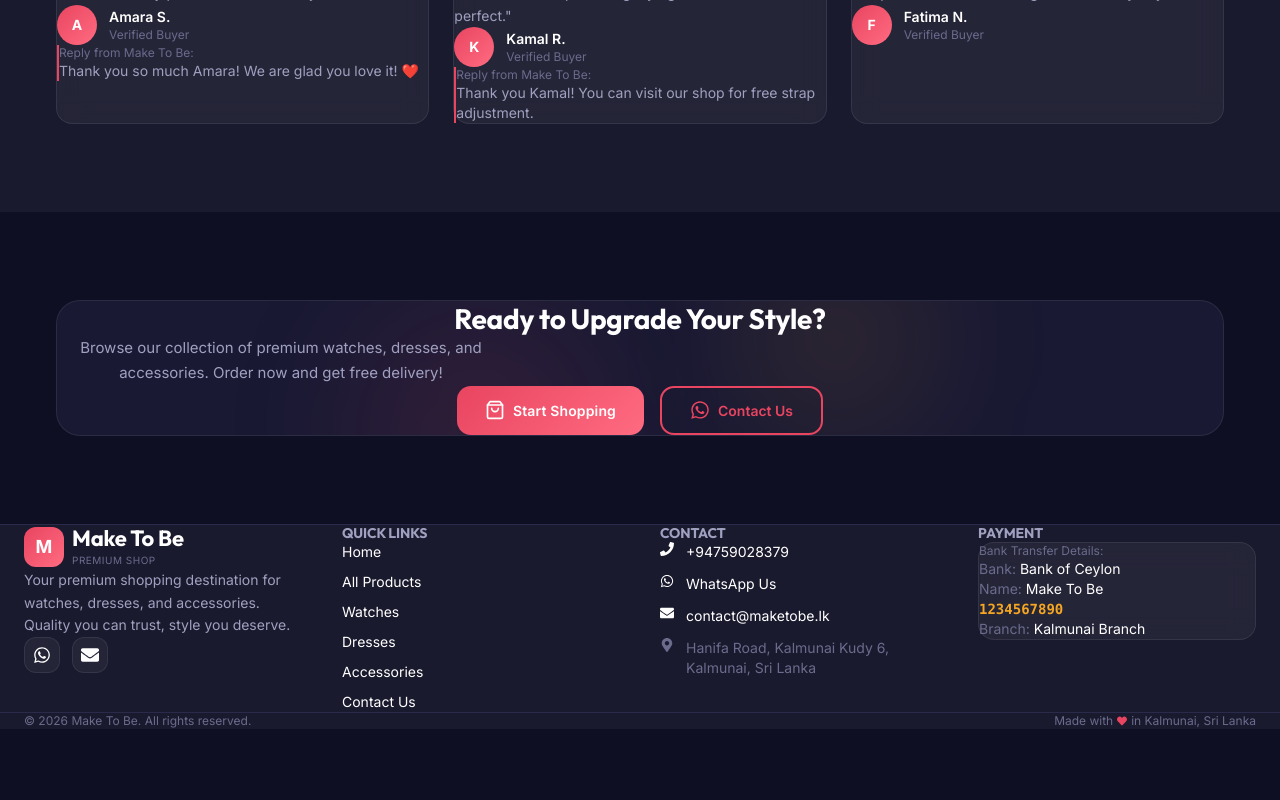
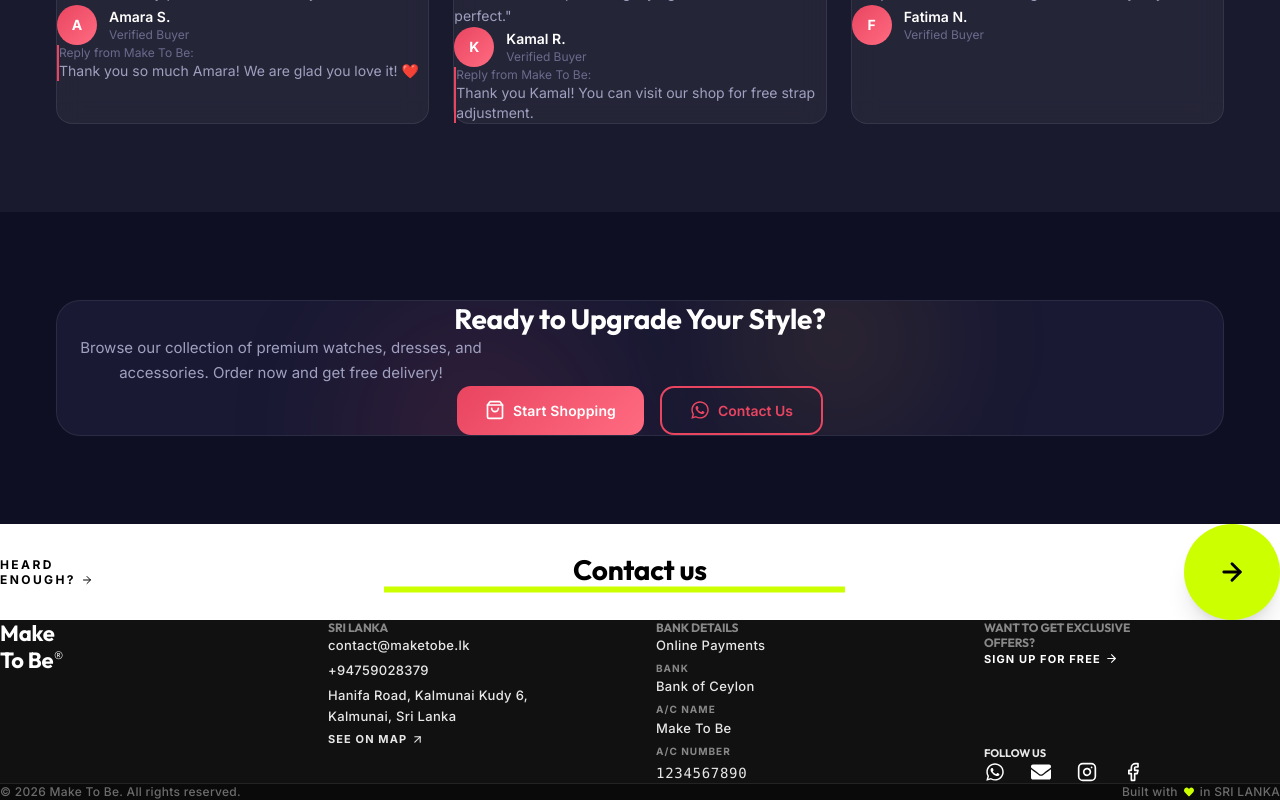
Before and after one commit to mohamedsamthi/make-to-be, a React (Vite) app: page / in a window 1280 px wide. Shown: the part 2531-3331 px from the top of the page. Before the commit the page ends 3260 px from the top, so only its background shows below. Built offline with nearby package versions, Linux system fonts and the light colour scheme; no server answers; the database is empty.

Commit message:
Redesigned footer component to match requested premium aesthetic layout

```diff
--- a/src/components/layout/Footer.jsx
+++ b/src/components/layout/Footer.jsx
@@ -1,117 +1,119 @@
 import { Link } from 'react-router-dom'
-import { FaWhatsapp, FaEnvelope, FaMapMarkerAlt, FaPhone, FaHeart } from 'react-icons/fa'
-import { FiInstagram, FiFacebook, FiTwitter } from 'react-icons/fi'
+import { FaWhatsapp, FaEnvelope, FaHeart } from 'react-icons/fa'
+import { FiInstagram, FiFacebook, FiArrowRight, FiArrowUpRight } from 'react-icons/fi'
 import { shopInfo } from '../../data/demoData'
 
 export default function Footer() {
   const currentYear = new Date().getFullYear()
 
   return (
-    <footer className="bg-[var(--color-primary)] border-t border-[var(--color-border)]">
-      {/* Main Footer */}
-      <div className="container-custom section-padding pb-8">
-        <div className="grid grid-cols-1 md:grid-cols-2 lg:grid-cols-4 gap-10">
-          {/* Brand */}
+    <footer className="bg-[#111111] text-white overflow-hidden mt-10">
+      {/* Top Banner Section (White background) */}
+      <div className="bg-white text-black py-16 sm:py-24 relative overflow-hidden">
+        <div className="max-w-[1280px] mx-auto px-4 sm:px-6 flex flex-col md:flex-row items-center justify-between gap-8 relative z-10">
+
+          <div className="flex items-center gap-6">
+            <Link to="/contact" className="hidden md:flex text-xs font-bold uppercase tracking-[0.2em] text-black/60 hover:text-black flex-col items-start leading-tight transition-colors">
+              <span>Heard</span>
+              <span>Enough? <FiArrowRight className="inline ml-1 mb-0.5" /></span>
+            </Link>
+          </div>
+
+          <div className="text-center absolute left-1/2 top-1/2 -translate-x-1/2 -translate-y-1/2 w-full max-w-lg">
+            <h2 className="text-5xl sm:text-6xl lg:text-7xl font-medium tracking-tighter" style={{ fontFamily: 'var(--font-family-heading)' }}>
+              Contact us
+            </h2>
+            <div className="h-1 lg:h-1.5 w-[50%] xs:w-[70%] sm:w-[90%] bg-[#ccff00] mt-1 sm:mt-2 mx-auto" />
+          </div>
+
+          <Link to="/contact" className="w-20 h-20 sm:w-24 sm:h-24 rounded-full bg-[#ccff00] text-black hover:bg-black hover:text-[#ccff00] flex items-center justify-center transition-all duration-300 ml-auto z-10 hover:scale-105 shadow-xl shrink-0">
+            <FiArrowRight size={28} strokeWidth={2.5} />
+          </Link>
+
+        </div>
+      </div>
+
+      {/* Main Footer Section (Black background) */}
+      <div className="max-w-[1280px] mx-auto px-4 sm:px-6 py-16 sm:py-24">
+        <div className="grid grid-cols-1 md:grid-cols-2 lg:grid-cols-4 gap-12 lg:gap-8">
+
+          {/* Brand - Far Left */}
+          <div className="lg:pr-10">
+            <h3 className="text-4xl sm:text-5xl font-medium leading-[1.1] font-[var(--font-family-heading)] tracking-tight mb-2">
+              Make<br />To Be<span className="text-[18px] font-normal align-top ml-1">®</span>
+            </h3>
+            {/* Using a subtle opacity for the text just like the agency brand reference */}
+          </div>
+
+          {/* Location details */}
           <div>
-            <Link to="/" className="flex items-center gap-2 mb-4">
-              <div className="w-10 h-10 rounded-xl gradient-accent flex items-center justify-center font-bold text-lg">
-                M
-              </div>
-              <div>
-                <h3 className="text-lg font-bold font-[var(--font-family-heading)]">Make To Be</h3>
-                <p className="text-[10px] text-[var(--color-text-muted)] tracking-wider uppercase">Premium Shop</p>
-              </div>
-            </Link>
-            <p className="text-sm text-[var(--color-text-secondary)] leading-relaxed mb-4">
-              Your premium shopping destination for watches, dresses, and accessories. Quality you can trust, style you deserve.
-            </p>
-            <div className="flex gap-3">
-              <a href={shopInfo.socialMedia.whatsapp} target="_blank" rel="noreferrer"
-                className="w-9 h-9 rounded-xl glass-light flex items-center justify-center hover:bg-green-500/20 hover:text-green-400 transition-all">
-                <FaWhatsapp size={18} />
-              </a>
-              <a href={shopInfo.socialMedia.email}
-                className="w-9 h-9 rounded-xl glass-light flex items-center justify-center hover:bg-[var(--color-accent)]/20 hover:text-[var(--color-accent)] transition-all">
-                <FaEnvelope size={18} />
+            <h4 className="text-xs font-bold uppercase tracking-widest text-white/50 mb-6">SRI LANKA</h4>
+            <div className="flex flex-col gap-1 text-[13px] font-medium leading-relaxed tracking-wide text-white/90">
+              <a href={shopInfo.socialMedia.email} className="hover:text-[#ccff00] transition-colors underline decoration-white/30 underline-offset-4">{shopInfo.email}</a>
+              <a href={`tel:${shopInfo.phone}`} className="mt-1 hover:text-[#ccff00] transition-colors">{shopInfo.phone}</a>
+              <p className="mt-3 leading-[1.6] max-w-[200px]">{shopInfo.address}</p>
+
+              <a href={shopInfo.location.mapUrl} target="_blank" rel="noreferrer" className="mt-8 text-[11px] font-bold uppercase tracking-widest hover:text-[#ccff00] transition-colors flex items-center gap-1 underline decoration-white/30 underline-offset-4 w-fit">
+                SEE ON MAP <FiArrowUpRight size={13} className="mb-0.5" />
               </a>
             </div>
           </div>
 
-          {/* Quick Links */}
+          {/* Bank Details (replacing BUENOS AIRES col) */}
           <div>
-            <h4 className="text-sm font-semibold uppercase tracking-wider mb-4 text-[var(--color-text-secondary)]">Quick Links</h4>
-            <div className="flex flex-col gap-2.5">
-              {[
-                { name: 'Home', path: '/' },
-                { name: 'All Products', path: '/products' },
-                { name: 'Watches', path: '/products?category=watches' },
-                { name: 'Dresses', path: '/products?category=dresses' },
-                { name: 'Accessories', path: '/products?category=accessories' },
-                { name: 'Contact Us', path: '/contact' }
-              ].map(link => (
-                <Link
-                  key={link.path}
-                  to={link.path}
-                  className="text-sm text-[var(--color-text-muted)] hover:text-[var(--color-accent)] transition-colors"
-                >
-                  {link.name}
-                </Link>
-              ))}
+            <h4 className="text-xs font-bold uppercase tracking-widest text-white/50 mb-6">BANK DETAILS</h4>
+            <div className="flex flex-col gap-1 text-[13px] font-medium leading-relaxed tracking-wide text-white/90">
+              <a href="#" className="hover:text-[#ccff00] transition-colors underline decoration-white/30 underline-offset-4 mb-2">Online Payments</a>
+              <p className="mt-1"><span className="text-white/50 mb-0.5 block text-[10px] uppercase font-bold tracking-widest">Bank</span>{shopInfo.bankDetails.bankName}</p>
+              <p className="mt-1"><span className="text-white/50 mb-0.5 block text-[10px] uppercase font-bold tracking-widest">A/C Name</span>{shopInfo.bankDetails.accountName}</p>
+              <p className="mt-1"><span className="text-white/50 mb-0.5 block text-[10px] uppercase font-bold tracking-widest">A/C Number</span></p>
+              <p className="font-mono text-sm tracking-wider">{shopInfo.bankDetails.accountNumber}</p>
             </div>
           </div>
 
-          {/* Contact Info */}
-          <div>
-            <h4 className="text-sm font-semibold uppercase tracking-wider mb-4 text-[var(--color-text-secondary)]">Contact</h4>
-            <div className="flex flex-col gap-3">
-              <a href={`tel:${shopInfo.phone}`} className="flex items-start gap-3 text-sm text-[var(--color-text-muted)] hover:text-[var(--color-accent)] transition-colors">
-                <FaPhone size={14} className="mt-1 shrink-0" />
-                {shopInfo.phone}
-              </a>
-              <a href={shopInfo.socialMedia.whatsapp} target="_blank" rel="noreferrer"
-                className="flex items-start gap-3 text-sm text-[var(--color-text-muted)] hover:text-green-400 transition-colors">
-                <FaWhatsapp size={14} className="mt-1 shrink-0" />
-                WhatsApp Us
-              </a>
-              <a href={shopInfo.socialMedia.email}
-                className="flex items-start gap-3 text-sm text-[var(--color-text-muted)] hover:text-[var(--color-accent)] transition-colors">
-                <FaEnvelope size={14} className="mt-1 shrink-0" />
-                {shopInfo.email}
-              </a>
-              <div className="flex items-start gap-3 text-sm text-[var(--color-text-muted)]">
-                <FaMapMarkerAlt size={14} className="mt-1 shrink-0" />
-                {shopInfo.address}
+          {/* Socials & Newsletter */}
+          <div className="flex flex-col justify-between h-full space-y-12 lg:space-y-0">
+            <div>
+              <h4 className="text-xs font-bold uppercase tracking-[0.15em] text-white/50 mb-4 leading-relaxed">
+                WANT TO GET EXCLUSIVE<br />OFFERS?
+              </h4>
+              <Link to="/register" className="text-[11px] font-bold uppercase tracking-widest hover:text-[#ccff00] transition-colors flex items-center gap-1 underline decoration-white/30 underline-offset-4 w-fit">
+                SIGN UP FOR FREE <FiArrowRight size={13} className="mb-0.5" />
+              </Link>
+            </div>
+
+            <div className="mt-auto">
+              <h4 className="text-[11px] font-bold uppercase tracking-widest text-white/90 mb-5">FOLLOW US</h4>
+              <div className="flex gap-6 items-center flex-wrap">
+                <a href={shopInfo.socialMedia.whatsapp} target="_blank" rel="noreferrer" className="text-white hover:text-[#ccff00] transition-colors border border-transparent hover:border-[#ccff00]/30 rounded-full p-2 -m-2">
+                  <FaWhatsapp size={20} />
+                </a>
+                <a href={shopInfo.socialMedia.email} target="_blank" rel="noreferrer" className="text-white hover:text-[#ccff00] transition-colors border border-transparent hover:border-[#ccff00]/30 rounded-full p-2 -m-2">
+                  <FaEnvelope size={20} />
+                </a>
+                <a href="#" className="text-white hover:text-[#ccff00] transition-colors border border-transparent hover:border-[#ccff00]/30 rounded-full p-2 -m-2">
+                  <FiInstagram size={20} />
+                </a>
+                <a href="#" className="text-white hover:text-[#ccff00] transition-colors border border-transparent hover:border-[#ccff00]/30 rounded-full p-2 -m-2">
+                  <FiFacebook size={20} />
+                </a>
               </div>
             </div>
           </div>
 
-          {/* Payment Info */}
-          <div>
-            <h4 className="text-sm font-semibold uppercase tracking-wider mb-4 text-[var(--color-text-secondary)]">Payment</h4>
-            <div className="glass-light rounded-2xl p-4">
-              <p className="text-xs text-[var(--color-text-muted)] mb-2">Bank Transfer Details:</p>
-              <div className="space-y-1.5">
-                <p className="text-sm"><span className="text-[var(--color-text-muted)]">Bank:</span> {shopInfo.bankDetails.bankName}</p>
-                <p className="text-sm"><span className="text-[var(--color-text-muted)]">Name:</span> {shopInfo.bankDetails.accountName}</p>
-                <p className="text-sm font-mono font-bold text-[var(--color-gold)]">{shopInfo.bankDetails.accountNumber}</p>
-                <p className="text-sm"><span className="text-[var(--color-text-muted)]">Branch:</span> {shopInfo.bankDetails.branch}</p>
-              </div>
-            </div>
-          </div>
         </div>
       </div>
 
-      {/* Bottom Bar */}
-      <div className="border-t border-[var(--color-border)]">
-        <div className="container-custom py-4 flex flex-col sm:flex-row items-center justify-between gap-2">
-          <p className="text-xs text-[var(--color-text-muted)]">
-            © {currentYear} Make To Be. All rights reserved.
-          </p>
-          <p className="text-xs text-[var(--color-text-muted)] flex items-center gap-1">
-            Made with <FaHeart className="text-[var(--color-accent)]" size={10} /> in Kalmunai, Sri Lanka
+      {/* Copyright Bar */}
+      <div className="border-t border-white/10 bg-[#0a0a0a]">
+        <div className="max-w-[1280px] mx-auto px-4 sm:px-6 py-5 flex flex-col sm:flex-row items-center justify-between gap-4 text-xs font-medium text-white/40 tracking-wide">
+          <p className="hover:text-white/70 transition-colors">© {currentYear} Make To Be. All rights reserved.</p>
+          <p className="flex items-center gap-1.5 hover:text-[#ccff00] transition-colors cursor-default">
+            Built with <FaHeart size={10} className="text-[#ccff00] mt-0.5" /> in SRI LANKA
           </p>
         </div>
       </div>
+
     </footer>
   )
 }
```
